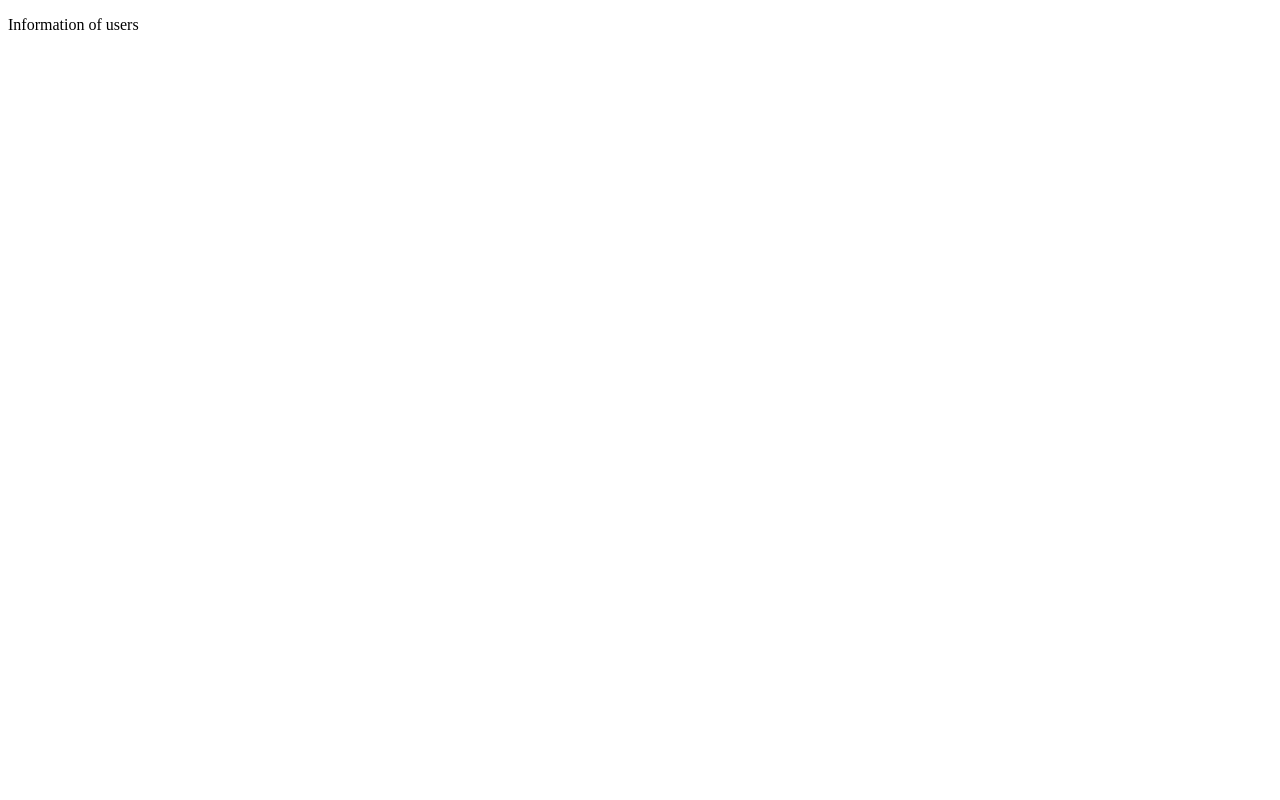
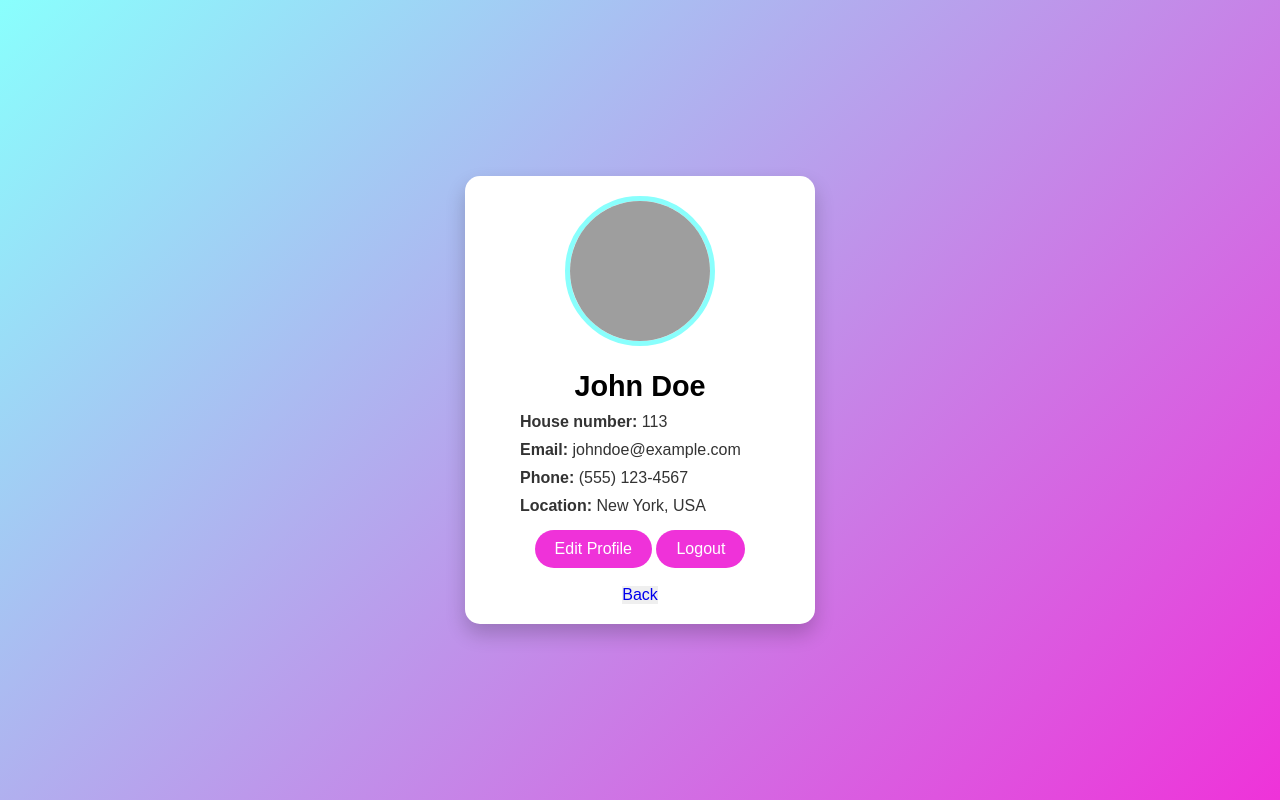
Before and after one commit to ARPHAM/HomeHub, a plain HTML site: page infor.html in a window 1280 px wide. Drawn offline with Linux system fonts and the light colour scheme; grey boxes are pictures that could not be loaded.

Commit message:
chinh css cho infor.html

```diff
--- /dev/null
+++ b/css/infor.css
@@ -0,0 +1,102 @@
+/* Basic Styles */
+* {
+    margin: 0;
+    padding: 0;
+    box-sizing: border-box;
+}
+
+body {
+    font-family: 'Arial', sans-serif;
+    background: linear-gradient(135deg, #89fffd, #ef32d9);
+    display: flex;
+    justify-content: center;
+    align-items: center;
+    height: 100vh;
+}
+
+/* Container for Profile Card */
+.container {
+    display: flex;
+    justify-content: center;
+    align-items: center;
+    width: 100%;
+}
+
+.profile-card {
+    background-color: white;
+    border-radius: 15px;
+    box-shadow: 0 10px 20px rgba(0, 0, 0, 0.2);
+    padding: 20px;
+    text-align: center;
+    width: 350px;
+    animation: slide-in 0.5s ease-out;
+}
+
+/* Profile Image */
+.profile-img {
+    width: 150px;
+    height: 150px;
+    border-radius: 50%;
+    margin-bottom: 20px;
+    border: 5px solid #89fffd;
+}
+
+/* Profile Info */
+.user-name {
+    font-size: 1.8rem;
+    margin-bottom: 10px;
+}
+
+.profile-info p {
+    font-size: 1rem;
+    color: #333;
+    margin-bottom: 10px;
+    float: left;
+    padding-left: 35px;
+}
+
+/* Buttons */
+.btn-container {
+    margin-top: 45px;
+}
+
+.btn {
+    background-color: #ef32d9;
+    border: none;
+    padding: 10px 20px;
+    color: white;
+    font-size: 1rem;
+    border-radius: 25px;
+    cursor: pointer;
+    transition: background-color 0.3s ease;
+}
+
+.btn:hover {
+    background-color: #ff3f81;
+}
+
+.btn-container-2 {
+    display: flex;
+    justify-content: center;
+}
+
+.btn-2 {
+    border: none;
+}
+
+.btn-2 a {
+    text-decoration: none;
+    font-size: 16px;
+}
+
+/* Animations */
+@keyframes slide-in {
+    from {
+        transform: translateY(-50px);
+        opacity: 0;
+    }
+    to {
+        transform: translateY(0);
+        opacity: 1;
+    }
+}
--- a/infor.html
+++ b/infor.html
@@ -3,9 +3,32 @@
 <head>
     <meta charset="UTF-8">
     <meta name="viewport" content="width=device-width, initial-scale=1.0">
-    <title>Document</title>
+    <title>User Information</title>
+    <link rel="stylesheet" href="./css/infor.css">
 </head>
 <body>
-    <p>Information of users</p>
+    <div class="container">
+        <div class="profile-card">
+            <div class="profile-header">
+                <img src="https://e.khoahoc.tv/photos/image/2022/01/13/lung-mat-3.jpg" alt="Profile Picture" class="profile-img">
+                <h2 class="user-name">John Doe</h2>
+            </div>
+            <div class="profile-info">
+                <p><strong>House number: </strong> 113</p>
+                <p><strong>Email:</strong> johndoe@example.com</p>
+                <p><strong>Phone:</strong> (555) 123-4567</p>
+                <p><strong>Location:</strong> New York, USA</p>
+            </div>
+            <br><br><br><br>
+            <div class="btn-container">
+                <button class="btn">Edit Profile</button>
+                <button class="btn">Logout</button>
+            </div>
+            <br>
+            <div class="btn-container-2">
+                <button class="btn-2"><a href="homepage.html">Back</a></button>
+            </div>
+        </div>
+    </div>
 </body>
 </html>
```
